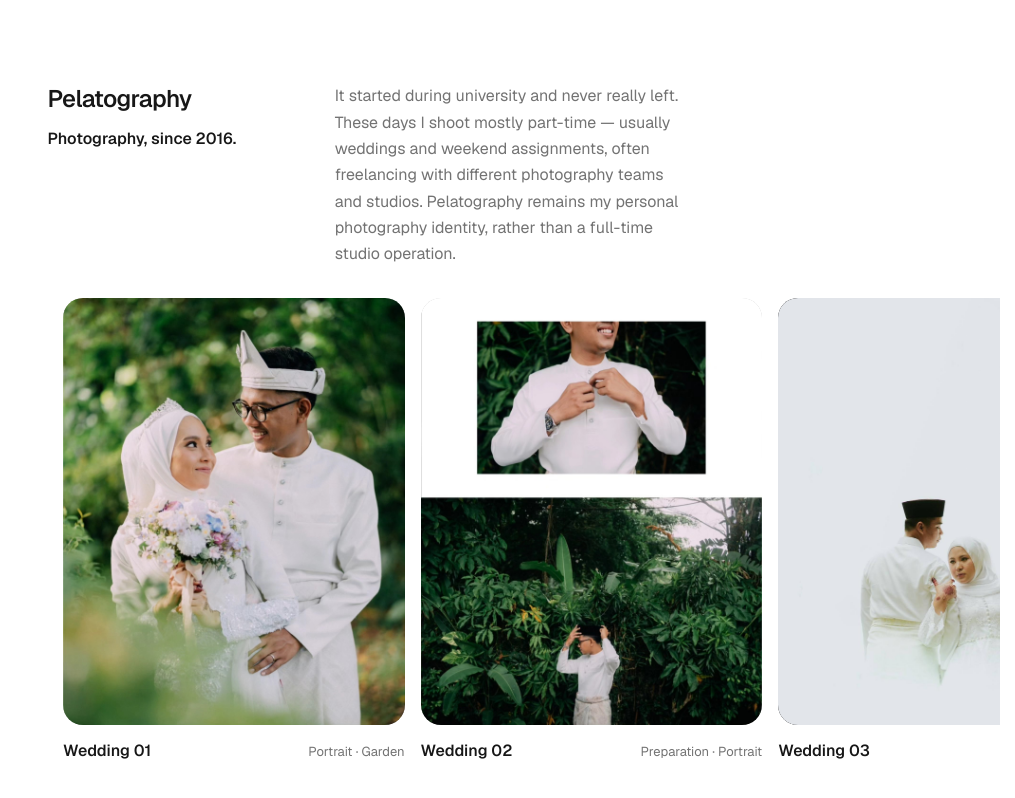
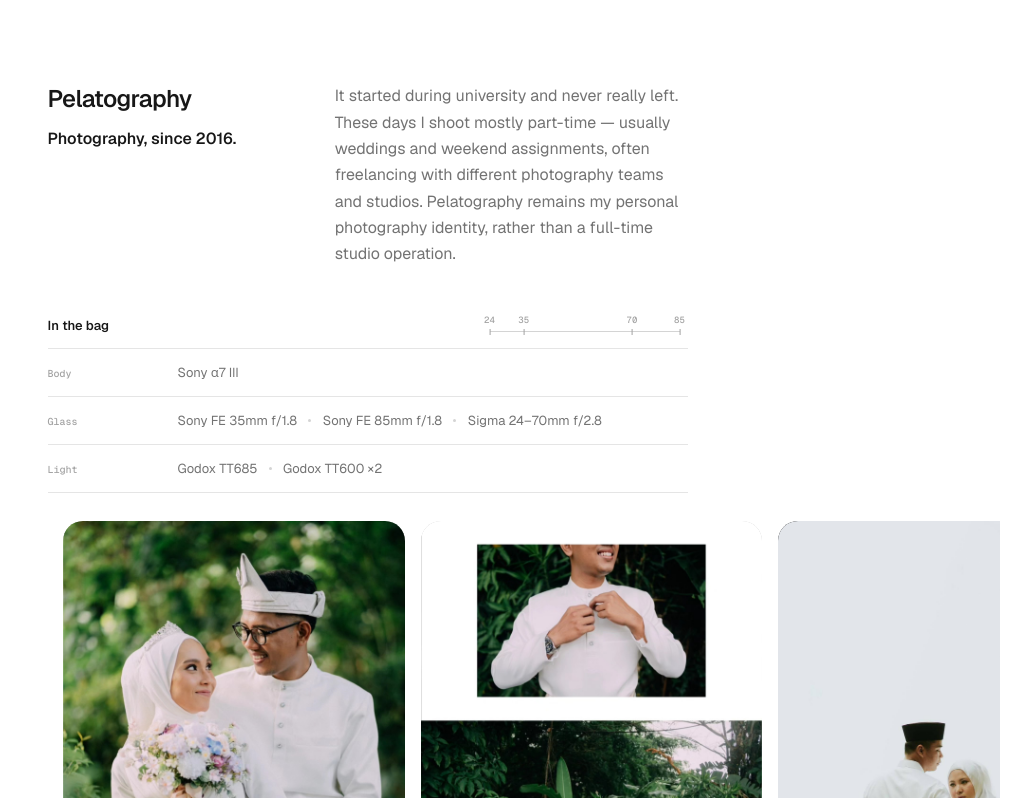
Before and after one commit to infyramy/zi-portfolio, a React (Vite) app: page / in a window 1280 px wide. Shown: the part 4833-5631 px from the top of the page, without its empty margins (265-1280 px from the left). Built offline with nearby package versions, Linux system fonts and the light colour scheme.

Commit message:
Add Pelatography camera kit

```diff
--- a/src/App.jsx
+++ b/src/App.jsx
@@ -472,10 +472,27 @@ function Home() {
     <PastWork/>
     <section className="experiment-section" id="experiments"><div className="page-column experiment-intro" data-motion="copy"><h2>Always experimenting</h2><p>I test AI, visual concepts, branding, rapid prototypes, interfaces, workflows, and new tools almost daily — mainly to understand what is possible before deciding what is actually useful.</p></div><WorkReel items={experimentHighlights} label="Creative experiments"/><CodexActivity/></section>
     <section className="infyra-chapter" id="infyra"><div className="story-section infyra-section page-column" data-motion="copy"><div><h2>Infyra Ventures</h2><p className="section-lead"><strong>My side venture for building real things.</strong></p><a className="infyra-site-link" href="https://infyra.my/" target="_blank" rel="noreferrer">infyra.my <span aria-hidden="true">↗</span></a></div><div className="infyra-copy"><p>A small three-person studio I co-run alongside my main career. It gives us room to build selected digital products, websites, business systems, and client solutions, starting with the problem rather than the technology.</p><p>My role moves between product direction, UI/UX, prototyping, client discovery, project structure, and helping make the idea clear enough for the team to build.</p><blockquote>“Discuss first. Build only what makes sense.”</blockquote><p>Understand the real problem first. Build only the digital layer that is genuinely useful.</p></div></div><SesiFotoFeature/></section>
-    <section className="photography-section" id="photography"><div className="page-column photography-intro" data-motion="copy"><div><h2>Pelatography</h2><p className="section-lead"><strong>Photography, since 2016.</strong></p></div><p>It started during university and never really left. These days I shoot mostly part-time — usually weddings and weekend assignments, often freelancing with different photography teams and studios. Pelatography remains my personal photography identity, rather than a full-time studio operation.</p></div><WorkReel items={photographyHighlights} label="Pelatography work"/></section>
+    <section className="photography-section" id="photography"><div className="page-column photography-intro" data-motion="copy"><div><h2>Pelatography</h2><p className="section-lead"><strong>Photography, since 2016.</strong></p></div><p>It started during university and never really left. These days I shoot mostly part-time — usually weddings and weekend assignments, often freelancing with different photography teams and studios. Pelatography remains my personal photography identity, rather than a full-time studio operation.</p></div><PhotographyGear/><WorkReel items={photographyHighlights} label="Pelatography work"/></section>
     <Conversation/>
     <Footer/>
   </main>;
+}
+
+function PhotographyGear(){
+  const focalMarks = [{label:"24",position:0},{label:"35",position:18},{label:"70",position:75},{label:"85",position:100}];
+  return <aside className="photography-gear page-column" aria-labelledby="photography-gear-title" data-motion="copy">
+    <div className="gear-heading">
+      <h3 id="photography-gear-title">In the bag</h3>
+      <div className="gear-focal-scale" aria-hidden="true">
+        {focalMarks.map(mark=><span className="gear-focal-mark" style={{"--focal-position":`${mark.position}%`}} key={mark.label}>{mark.label}</span>)}
+      </div>
+    </div>
+    <dl className="gear-list">
+      <div><dt>Body</dt><dd>Sony α7 III</dd></div>
+      <div><dt>Glass</dt><dd>Sony FE 35mm f/1.8 <i/> Sony FE 85mm f/1.8 <i/> Sigma 24–70mm f/2.8</dd></div>
+      <div><dt>Light</dt><dd>Godox TT685 <i/> Godox TT600 ×2</dd></div>
+    </dl>
+  </aside>;
 }
 
 function PastWork(){const items=[
--- a/src/styles.css
+++ b/src/styles.css
@@ -324,6 +324,21 @@ strong{font-weight:620;color:var(--ink)}
 .experiment-intro p,.photography-intro p{font-size:16px;line-height:1.65;color:var(--muted)}
 .experiment-section .work-reel{--reel-media-height:min(350px,calc((100vw - 17px)*.625));--default-media-ratio:1.6}
 .experiment-section .work-media{border-radius:16px}
+.photography-gear{margin-top:42px}
+.gear-heading{display:flex;align-items:flex-end;justify-content:space-between;gap:28px;padding-bottom:13px}
+.gear-heading h3{font-size:13px;line-height:1.35;font-weight:560;color:var(--ink)}
+.gear-focal-scale{position:relative;width:190px;height:25px;margin-inline:8px;color:var(--faint);font:500 9px/1 var(--font-mono)}
+.gear-focal-scale::before{content:"";position:absolute;left:0;right:0;bottom:3px;height:1px;background:var(--line-strong)}
+.gear-focal-mark{position:absolute;left:var(--focal-position);bottom:10px;transform:translateX(-50%)}
+.gear-focal-mark::after{content:"";position:absolute;left:50%;top:13px;width:1px;height:6px;background:currentColor}
+.gear-list{margin:0}
+.gear-list>div{display:grid;grid-template-columns:90px minmax(0,1fr);align-items:baseline;min-height:48px;padding:14px 0 13px;border-top:1px solid var(--line);transition:color .2s}
+.gear-list>div:last-child{border-bottom:1px solid var(--line)}
+.gear-list dt{color:var(--faint);font:500 10px/1.4 var(--font-mono)}
+.gear-list dd{color:var(--muted);font-size:13px;line-height:1.55;transition:color .2s}
+.gear-list dd i{display:inline-block;width:3px;height:3px;margin:0 8px 3px;border-radius:50%;background:var(--line-strong)}
+.gear-list>div:hover dd{color:var(--ink)}
+.photography-gear+.work-reel{margin-top:28px}
 .codex-activity{position:relative;margin-top:72px;padding-top:34px;border-top:1px solid var(--line);--activity-0:#e8e7e2;--activity-1:#dce5cf;--activity-2:#b8cc9d;--activity-3:#789967;--activity-4:#2f4f39;--tool-accent:#2f4f39;--codex-1:#dce5cf;--codex-2:#b8cc9d;--codex-3:#789967;--codex-4:#2f4f39;--claude-1:#f0d7bc;--claude-2:#dfa96f;--claude-3:#bd7440;--claude-4:#7f452a;--antigravity-1:#d4e3fd;--antigravity-2:#9fc0f7;--antigravity-3:#6696e8;--antigravity-4:#3569bd}
 .codex-activity.tool-claude,.activity-view.tool-claude{--activity-0:#ece8e3;--activity-1:#f0d7bc;--activity-2:#dfa96f;--activity-3:#bd7440;--activity-4:#7f452a;--tool-accent:#bd7440}
 .codex-activity.tool-antigravity,.activity-view.tool-antigravity{--activity-0:#e7e9ec;--activity-1:#d4e3fd;--activity-2:#9fc0f7;--activity-3:#6696e8;--activity-4:#3569bd;--tool-accent:#4285f4}
@@ -561,6 +576,12 @@ strong{font-weight:620;color:var(--ink)}
   .experiment-section,.photography-section{margin-top:100px}
   .experiment-section{padding:0}
   .experiment-intro,.photography-intro{grid-template-columns:1fr;gap:14px}
+  .photography-gear{margin-top:30px}
+  .gear-heading{align-items:center;padding-bottom:11px}
+  .gear-focal-scale{width:150px}
+  .gear-list>div{grid-template-columns:68px minmax(0,1fr);padding-block:13px}
+  .gear-list dd{font-size:12.5px}
+  .gear-list dd i{margin-inline:6px}
   .experiment-section .work-reel,.photography-section .work-reel{margin-top:26px}
   .codex-activity{margin-top:54px;padding-top:28px}
   .codex-activity-head{display:block}
```
Also changed, not shown: 1 other file (tests, documents, lock files or other folders).
